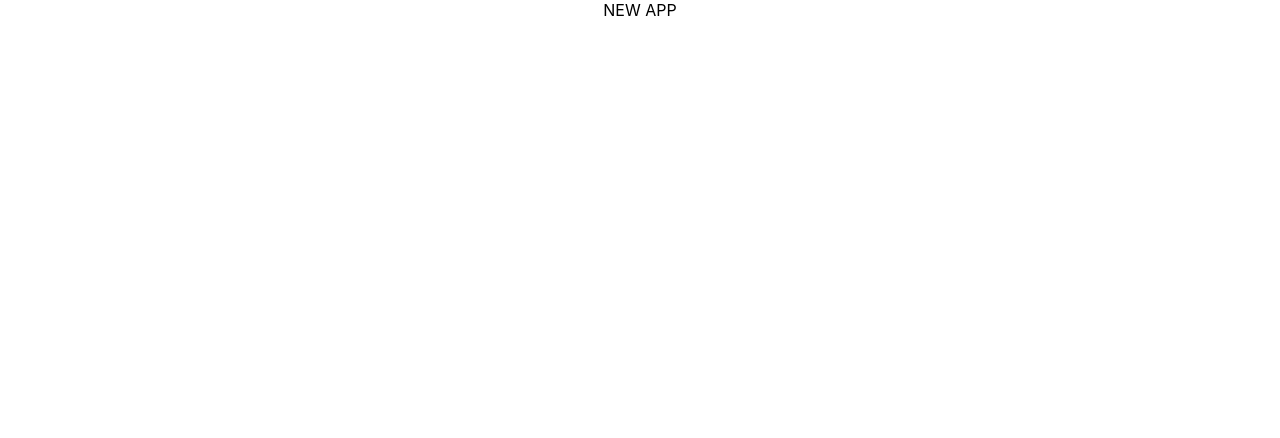
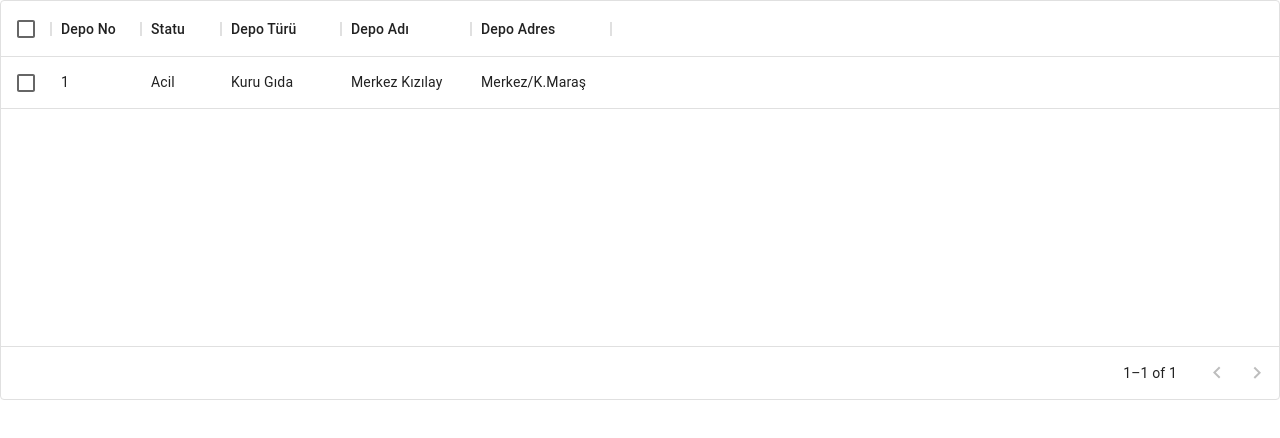
Before and after one commit to bahadircetin/destech-frontend, a React (Create React App) app: page / in a window 1280 px wide. Shown: the top 438 px of the page. Built offline with nearby package versions, Linux system fonts and the light colour scheme.

Commit message:
Depo Comp created

```diff
--- a/package.json
+++ b/package.json
@@ -5,13 +5,17 @@
   "dependencies": {
     "@emotion/react": "^11.10.5",
     "@emotion/styled": "^11.10.5",
+    "@mui/icons-material": "^5.11.9",
     "@mui/material": "^5.11.9",
+    "@mui/x-data-grid": "^5.17.23",
     "@testing-library/jest-dom": "^5.16.5",
     "@testing-library/react": "^13.4.0",
     "@testing-library/user-event": "^13.5.0",
+    "material-icons": "^1.13.1",
     "react": "^18.2.0",
     "react-dom": "^18.2.0",
     "react-scripts": "5.0.1",
+    "reactstrap": "^9.1.5",
     "web-vitals": "^2.1.4"
   },
   "scripts": {
--- a/src/App.js
+++ b/src/App.js
@@ -1,9 +1,16 @@
 import './App.css';
 
+import DepoDisplay from './Views/DepoDisplay';
+import CircleIcon from '@mui/icons-material/Circle';
+const data = [
+  { id: 1,statu :'Acil', depoTuru:'Kuru Gıda', depoAdi: 'Merkez Kızılay', depoAddress: 'Merkez/K.Maraş'},
+
+];
 function App() {
   return (
-    <div className="App">
-      NEW APP
+    <div>
+
+      <DepoDisplay data={data}></DepoDisplay>
     </div>
   );
 }
--- /dev/null
+++ b/src/Views/DepoDisplay.js
@@ -0,0 +1,28 @@
+import * as React from 'react';
+import { DataGrid } from '@mui/x-data-grid';
+
+const columns = [
+    { field: 'id', headerName: 'Depo No', width: 90 },
+
+  { field: 'statu', headerName: 'Statu', width: 80 },
+  { field: 'depoTuru', headerName: 'Depo Türü', width: 120 },
+  { field: 'depoAdi', headerName: 'Depo Adı', width: 130 },
+  { field: 'depoAddress', headerName: 'Depo Adres', width: 140 },
+
+];
+
+
+
+export default function DataTable(props) {
+  return (
+    <div style={{ height: 400, width: '100%' }}>
+      <DataGrid
+        rows={props.data}
+        columns={columns}
+        pageSize={5}
+        rowsPerPageOptions={[5]}
+        checkboxSelection
+      />
+    </div>
+  );
+}
```
Also changed, not shown: 1 other file (tests, documents, lock files or other folders).
